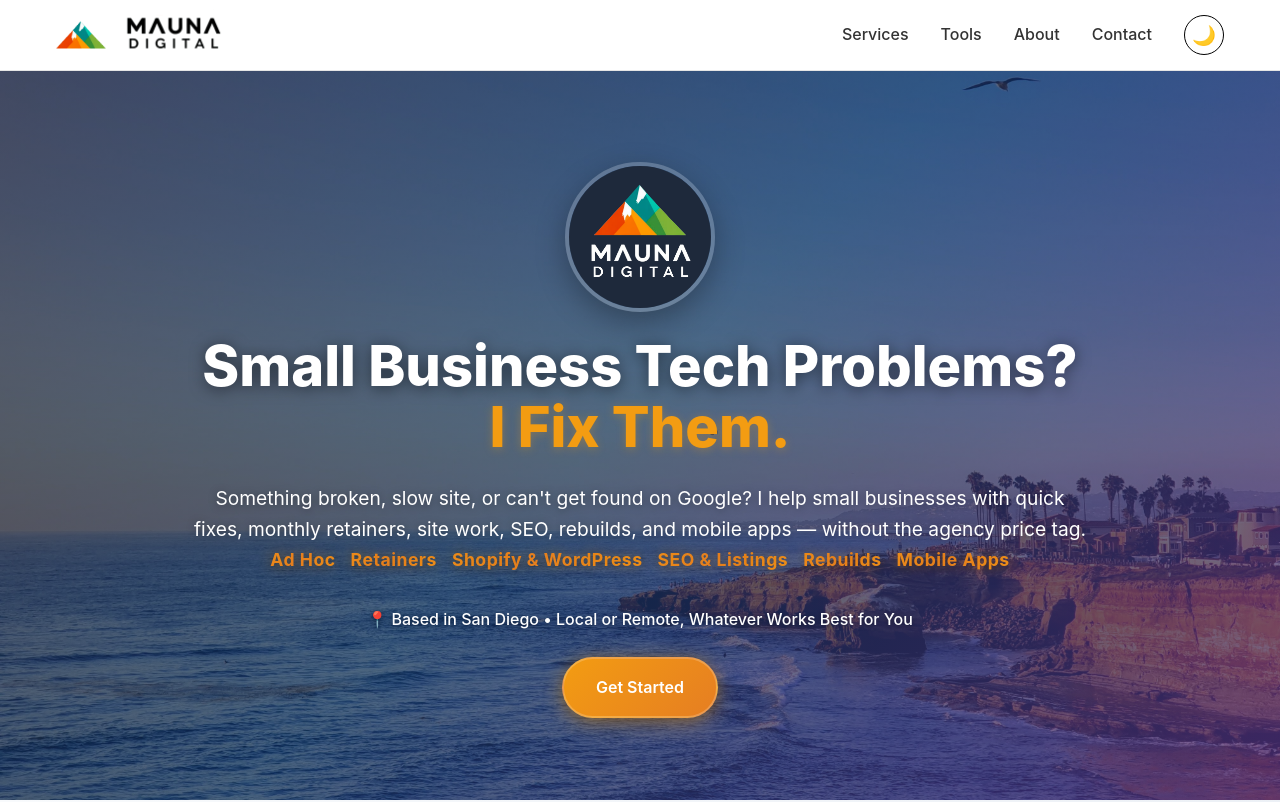
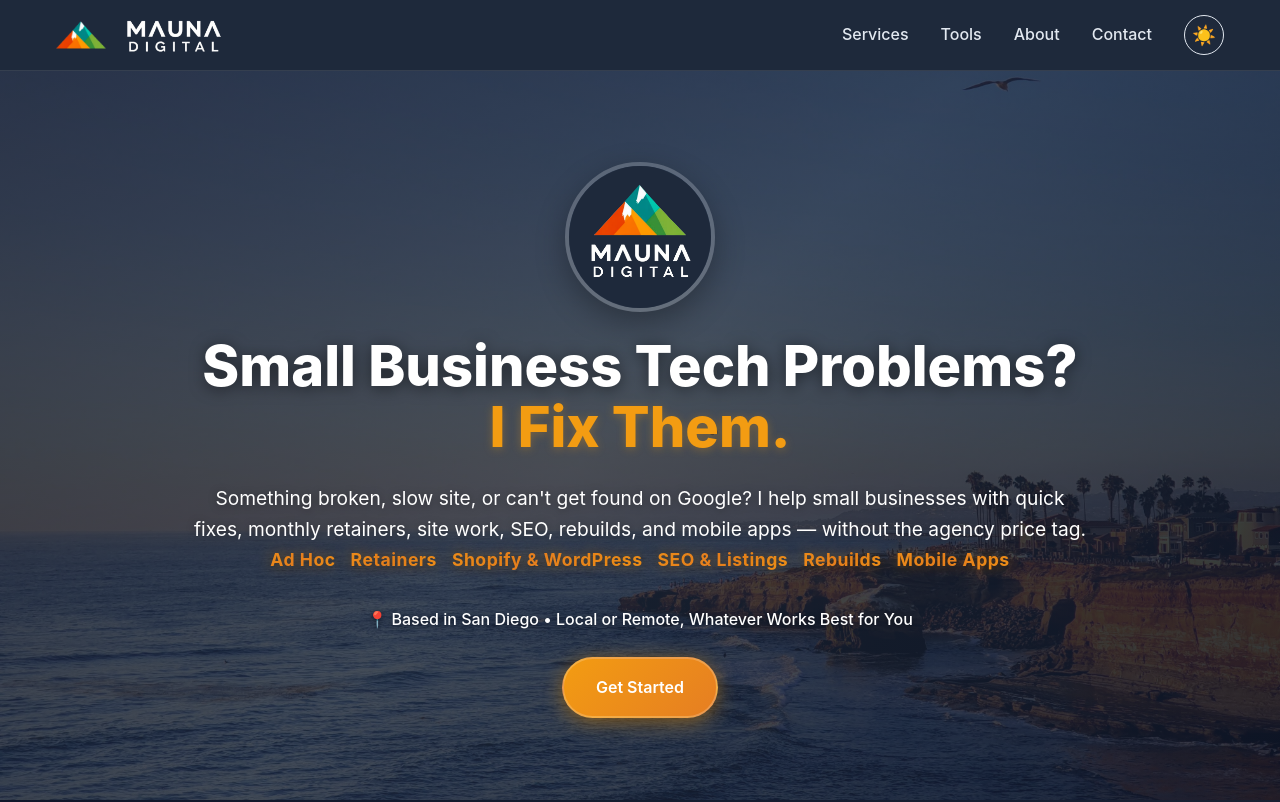
Before and after one commit to mriansabado/mauna-digital-website, a React (Vite) app: page / in a window 1280 px wide. Shown: the top 802 px of the page. Built offline with nearby package versions, Linux system fonts and the light colour scheme.

Commit message:
keep it in night mode as the default

```diff
--- a/index.html
+++ b/index.html
@@ -3,7 +3,8 @@
   <head>
     <meta charset="UTF-8" />
     <script>
-      if (localStorage.getItem('mauna-dark-mode') === 'true') {
+      var saved = localStorage.getItem('mauna-dark-mode');
+      if (saved === null || saved === 'true') {
         document.documentElement.classList.add('dark');
       }
     </script>
--- a/src/App.tsx
+++ b/src/App.tsx
@@ -19,7 +19,7 @@ function App() {
   const [expandedCard, setExpandedCard] = useState<string | null>(null)
   const [isDark, setIsDark] = useState(() => {
     const saved = localStorage.getItem('mauna-dark-mode')
-    return saved ? JSON.parse(saved) : false
+    return saved !== null ? JSON.parse(saved) : true
   })
 
   useEffect(() => {
```
